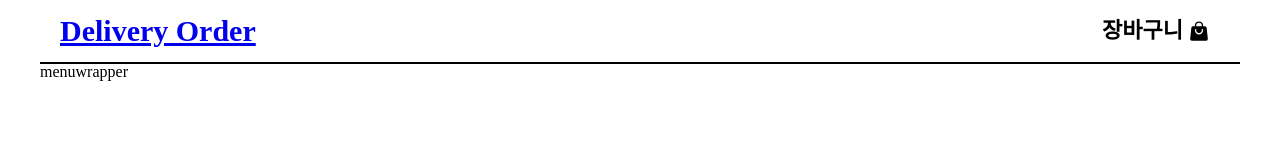
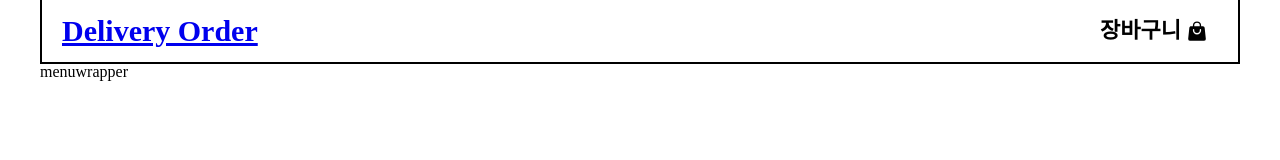
Before and after one commit to leeyeonjoo92/delivery, a React (Create React App) app: page / in a window 1280 px wide. Shown: the top 160 px of the page. Built offline with nearby package versions, Linux system fonts and the light colour scheme; a web font is replaced by a local one.

Commit message:
design: 헤더 테두리 변경
- border-bottom 에서 border 적용 후 border-top: none

```diff
--- a/src/components/Header.css
+++ b/src/components/Header.css
@@ -1,6 +1,7 @@
 .header {
   width: 100%;
-  border-bottom: 2px solid #000;
+  border: 2px solid #000;
+  border-top: none;
   padding: 10px 20px;
   font-weight: bold;
   display: flex;
```
